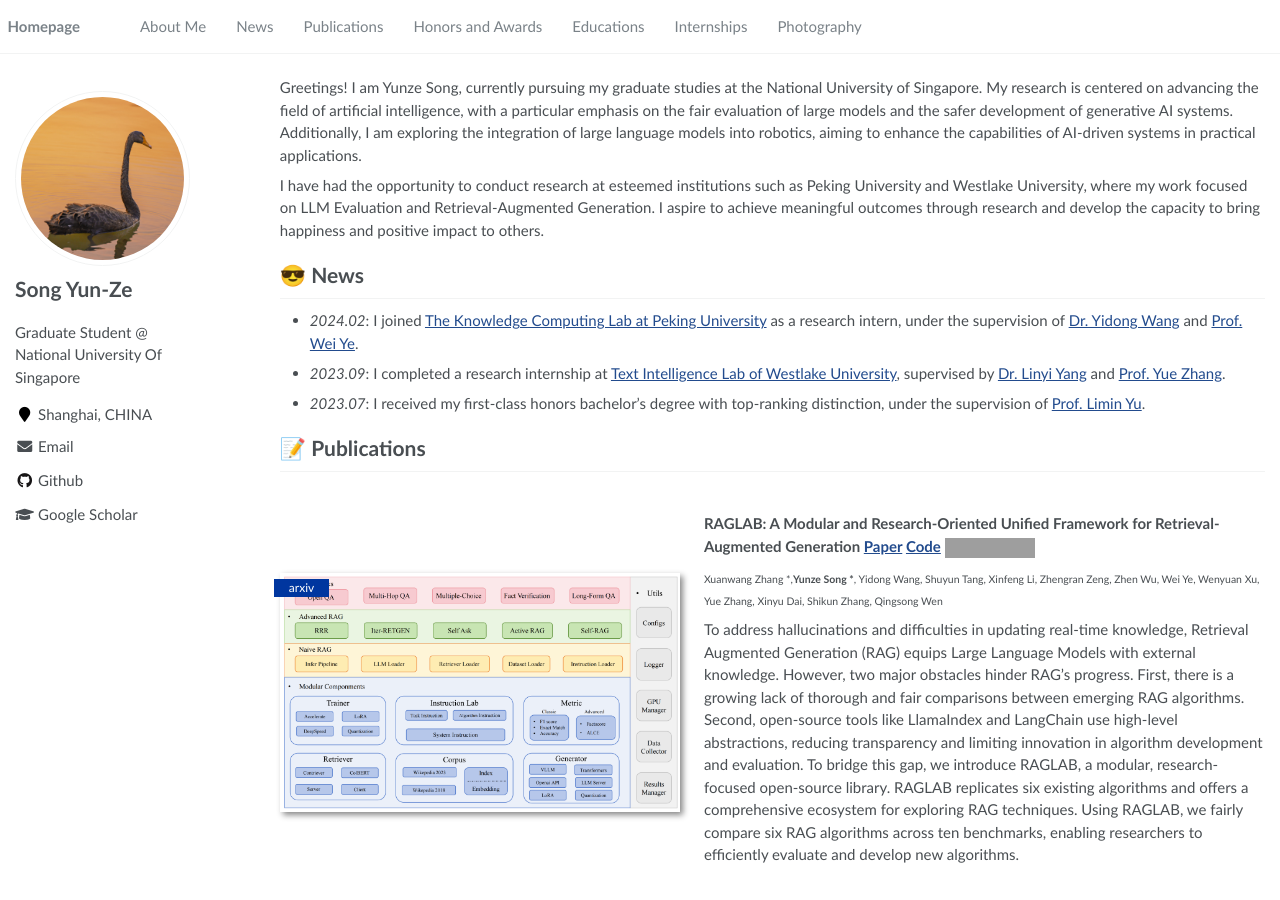
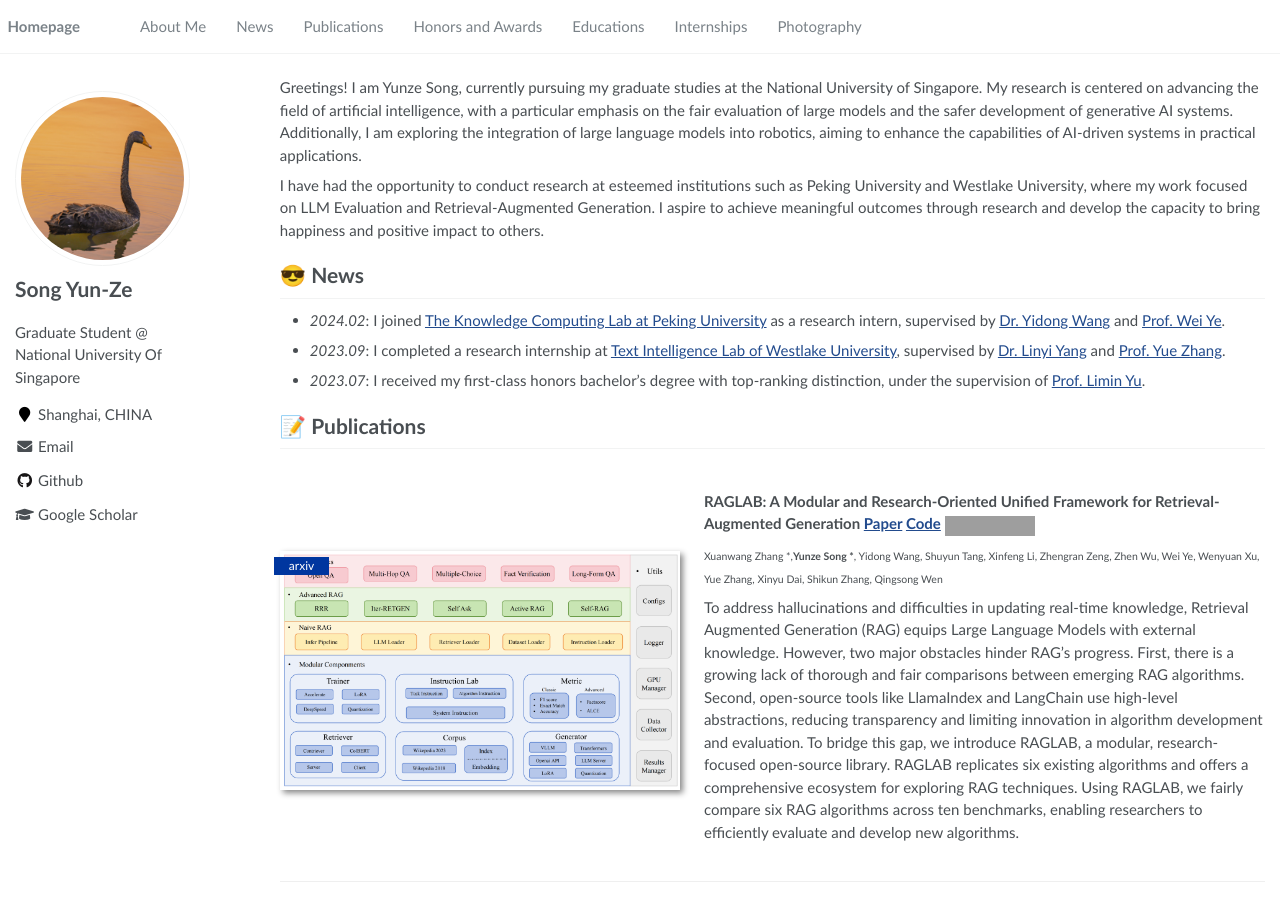
Before and after one commit to YunzeSong/YunzeSong.github.io, a Jekyll site: the page built from _pages/about.md, in a window 1280 px wide and 900 px high. Built offline with Jekyll 4.4.1, drawn with Linux system fonts in a browser that asks for light colours; grey boxes are pictures that could not be loaded.

Commit message:
Update about.md

```diff
--- a/_pages/about.md
+++ b/_pages/about.md
@@ -22,7 +22,7 @@ I have had the opportunity to conduct research at esteemed institutions such as
 
 # 😎 News
 
-- *2024.02*: I joined <a href='https://se.pku.edu.cn/kcl/'>The Knowledge Computing Lab at Peking University</a> as a research intern, under the supervision of <a href='https://qianlanwyd.github.io/'>Dr. Yidong Wang</a> and <a href='https://se.pku.edu.cn/kcg/weiye/'>Prof. Wei Ye</a>.
+- *2024.02*: I joined <a href='https://se.pku.edu.cn/kcl/'>The Knowledge Computing Lab at Peking University</a> as a research intern, supervised by <a href='https://qianlanwyd.github.io/'>Dr. Yidong Wang</a> and <a href='https://se.pku.edu.cn/kcg/weiye/'>Prof. Wei Ye</a>.
 - *2023.09*: I completed a research internship at <a href='https://nlp.westlake.edu.cn/index.htm'>Text Intelligence Lab of Westlake University</a>, supervised by <a href='https://yanglinyi.github.io/'>Dr. Linyi Yang</a> and <a href='https://frcchang.github.io/'>Prof. Yue Zhang</a>.
 - *2023.07*: I received my first-class honors bachelor's degree with top-ranking distinction, under the supervision of <a href='https://scholar.xjtlu.edu.cn/en/persons/liminyu'>Prof. Limin Yu</a>.
 
```
